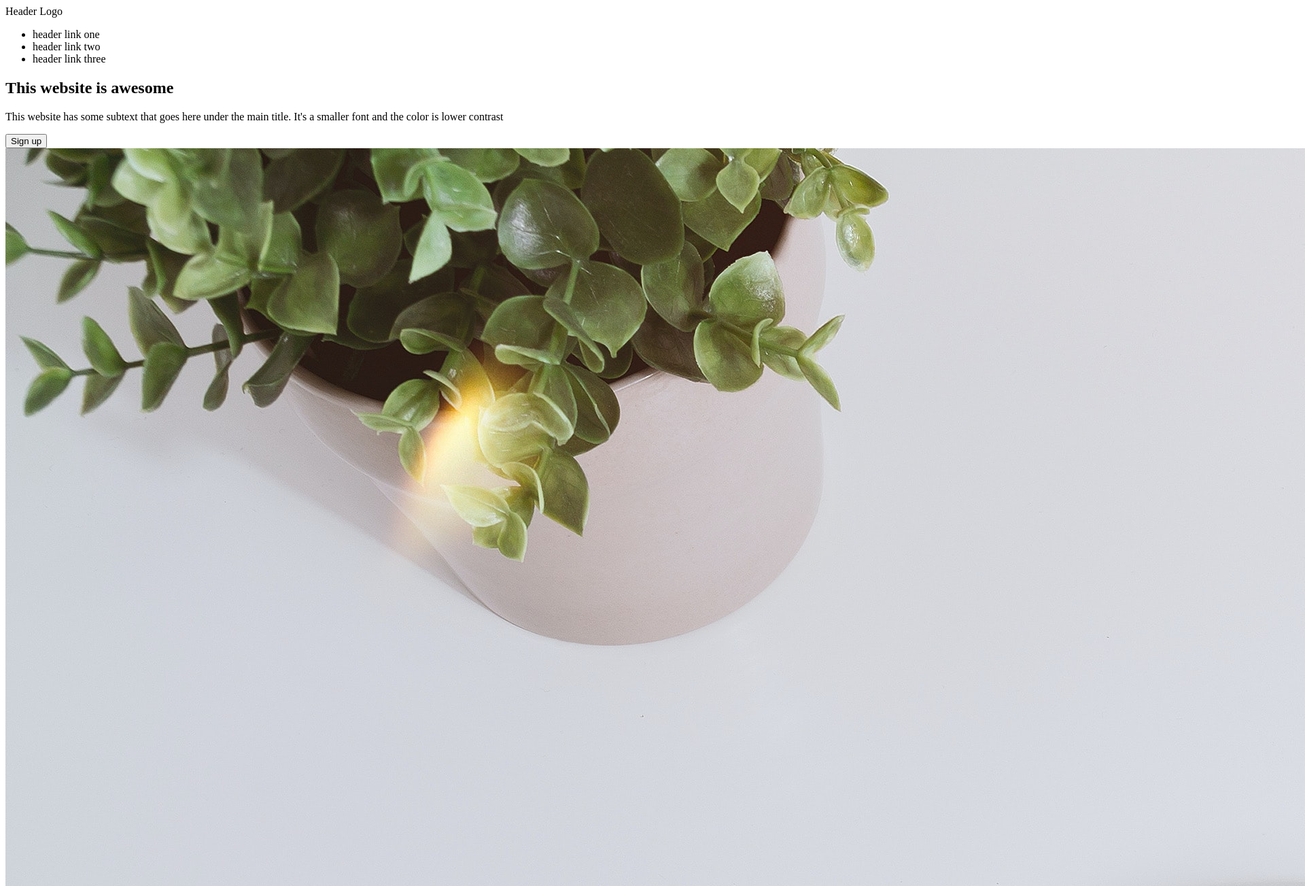
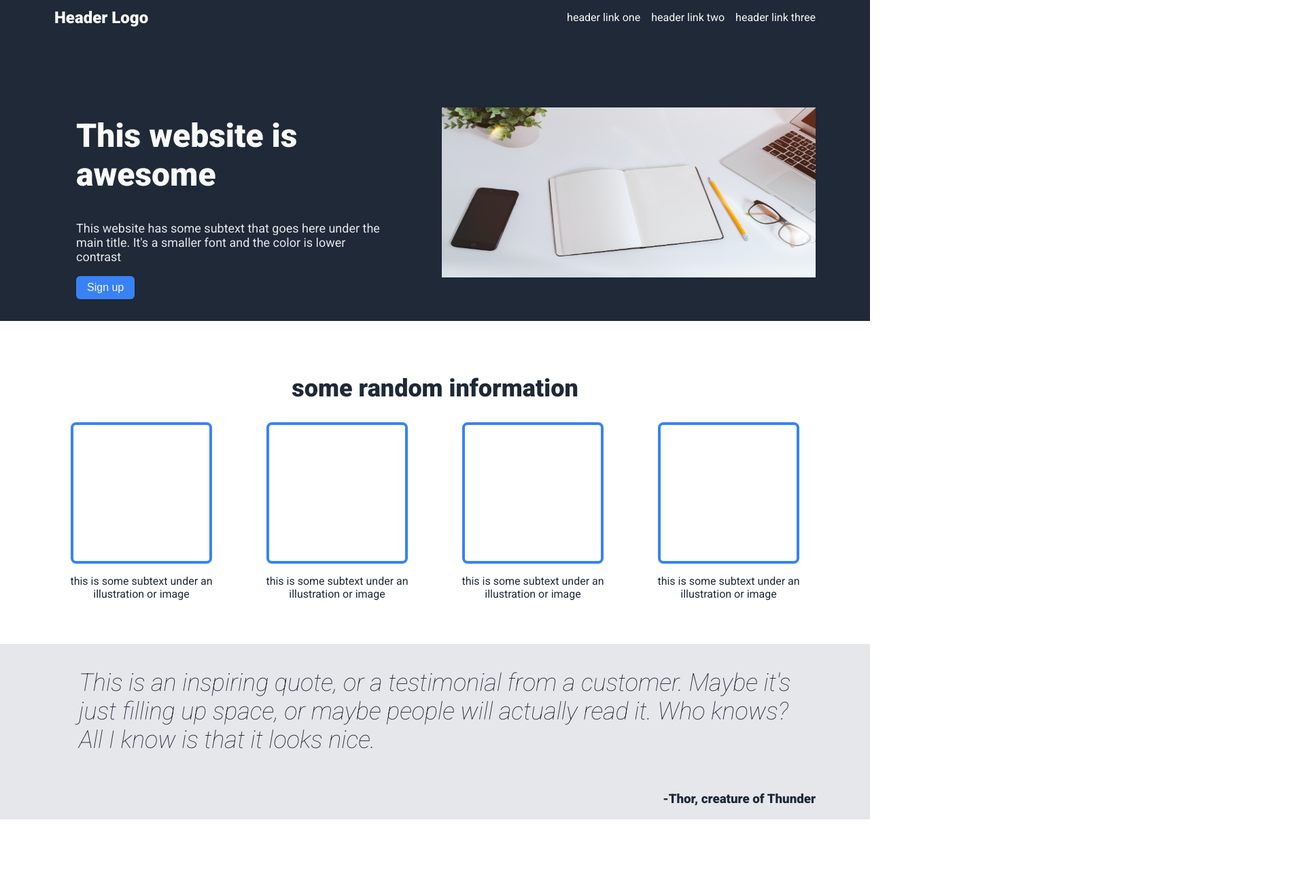
Before and after one commit to Nasir-os/landing-page, a plain HTML site: page index.html in a window 1280 px wide. Shown: the top 1303 px of the page at 68% size, 1920 px wide, since content can reach past the window. Drawn offline with Linux system fonts and the light colour scheme.

Commit message:
create landing page based on the given design

```diff
--- a/index.html
+++ b/index.html
@@ -4,9 +4,11 @@
     <meta charset="UTF-8" />
     <meta http-equiv="X-UA-Compatible" content="IE=edge" />
     <meta name="viewport" content="width=device-width, initial-scale=1.0" />
+    <link rel="stylesheet" href="style.css">
     <title>Landing Page</title>
   </head>
   <body>
+    <section class="hero">
     <header>
       <div class="logo">Header Logo</div>
       <nav>
@@ -17,7 +19,7 @@
         </ul>
       </nav>
     </header>
-    <section class="hero">
+   <div class="hero-content">
     <div class="hero-title">
         <h1>This website is awesome</h1>
         <p>This website has some subtext that goes here under the main title. It's a smaller font and the color is lower contrast</p>
@@ -26,8 +28,12 @@
     <div class="hero-img">
         <img src="images/hero-img.jpg" alt="hero image">
     </div>
+   </div>
+
     </section>
     <section class="info">
+        <h1>some random information</h1>
+        <div class="boxes-cont">
         <div class="cont">
             <div class="box"></div>
             <p>this is some subtext under an illustration or image</p>
@@ -44,10 +50,11 @@
             <div class="box"></div>
             <p>this is some subtext under an illustration or image</p>
         </div>
+    </div>
     </section>
-    <section class="testimonal">
-        <h2>This is an inspiring quote, or a testimonial from a customer. Maybe it's just filling up space, or maybe people will actually read it. Who knows? All I know is that it looks nice.</h2>
-        <cite>-Thor, creature of Thunder</cite>
+    <section class="testimonial">
+        <div class="quote">This is an inspiring quote, or a testimonial from a customer. Maybe it's just filling up space, or maybe people will actually read it. Who knows? All I know is that it looks nice.</div>
+        <h3 class="author">-Thor, creature of Thunder</h3>
     </section>
     <section class="cta">
         <div class="cta-cont">
--- a/style.css
+++ b/style.css
@@ -1,5 +1,4 @@
-@import url("https://fonts.googleapis.com/css2?family=Roboto:wght@400;900&display=swap");
-
+@import url('https://fonts.googleapis.com/css2?family=Roboto:ital,wght@0,400;0,900;1,100&display=swap');
 body {
   font-family: "Roboto", sans-serif;
   box-sizing: border-box;
@@ -7,13 +6,127 @@ body {
   padding: 0;
   display: flex;
   flex-direction: column;
+  gap: 3em;
+  color: #F9faf8;
+
 }
-header {
-  display: flex;
+section{
+  padding: 0 5em 0 5em;
 }
-ul {
-  list-style: none;
+.hero{
+    display: flex;
+    flex-direction: column;
+    justify-content: center;
+    align-items: center;
+    background-color: #1f2937;
+    gap: 3em;
 }
-li{
-    text-decoration: none;
+header{
+    display: flex;
+    justify-content: space-between;
+    align-items: center;
+    width: 100%;
 }
+header .logo{
+    font-size: 24px;
+font-weight: bold;
+}
+header ul{
+    list-style: none;
+    display: flex;
+    gap: 1em;
+}
+.hero-content{
+    display: flex;
+    justify-content: center;
+    align-items: center;
+    gap: 3em;
+}
+.hero-img img{
+    width: 550px;
+    height: 250px;
+}
+.hero-title{
+   padding: 2em;
+}
+.hero-title h1{
+    font-size: 48px;
+    font-weight: bolder;
+}
+.hero-title p{
+    font-size: 18px;
+    color: #e5e7eb;
+}
+.hero-title button{
+    background-color: #3882f6;
+    border: none;
+    border-radius: 6px;
+    color: #F9faf8;
+    padding: 8px 16px;
+    font-size: 1em;
+}
+.cont, .info{
+    display: flex;
+    justify-content: center;
+    align-items: center;
+    flex-direction: column;
+    color: #1f2937;
+    text-align: center;
+}
+.boxes-cont{
+    display: flex;
+    justify-content: center;
+    align-items: center;
+    gap: 2em;
+}
+.box{
+    height: 200px ;
+    width: 200px;
+    border: solid 4px #3882f6;
+    border-radius: 8px;
+
+}
+.info h1{
+    font-size: 36px;
+    font-weight: bolder;
+    color: #1f2937;
+}
+.testimonial{
+    background-color: #e5e7eb;
+    color: #1f2937;
+    display: flex;
+    flex-direction: column;
+}
+.quote{
+    font-weight:100;
+    font-style: italic;
+    font-size: 36px;
+    color: #1f2937;
+    padding: 1em;
+}
+.author{
+    align-self: flex-end;
+}
+.cta{
+    background-color: #3882f6;
+    margin: 4em;
+    border-radius: 8px;
+}
+.cta-cont{
+    display: flex;
+    justify-content: space-between;
+    align-items: center;
+    padding: 2em;
+}
+.cta-btn button{
+    padding: 4px 28px;
+    border-radius: 8px;
+    border: solid 1px white;
+    background-color: #3882f6;
+    color: #F9faf8;
+    font-size: 20px;
+}
+footer{
+    background-color: #1f2937;
+    text-align: center;
+}
```
Lines whose indentation alone changed are shown as unchanged.
